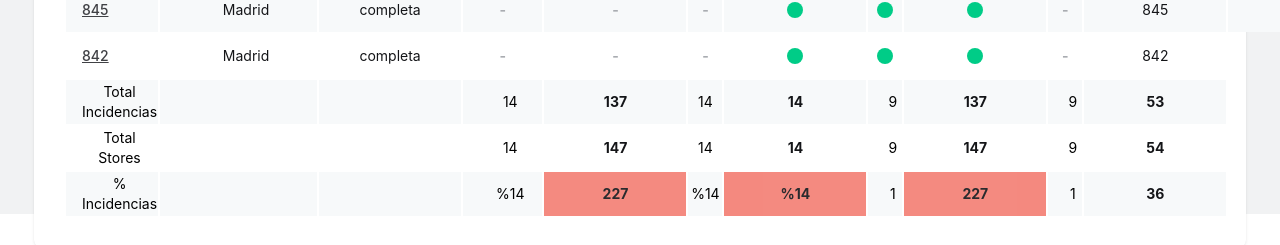
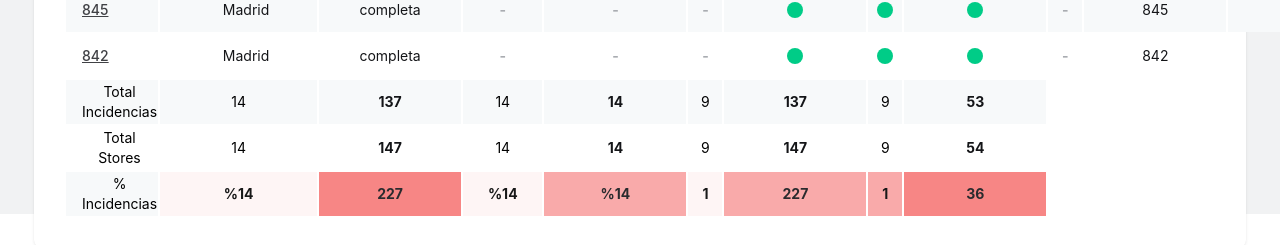
Before and after one commit to kiupets/dashboard, a React (Create React App) app: page / in a window 1280 px wide. Shown: the part 616-861 px from the top of the page. Built offline with nearby package versions, Linux system fonts and the light colour scheme.

Commit message:
colores inferiores

```diff
--- a/src/components/Table/Table.jsx
+++ b/src/components/Table/Table.jsx
@@ -7,7 +7,7 @@ export const Table = () => {
   return (
     <table className="table">
       <thead>
-        <TableRow style={{width:"100%"}}>
+        <TableRow style={{ width: "100%" }}>
           {index.map((header, i) => (
             <TableHeader key={i}>
               <Span
@@ -82,7 +82,7 @@ export const Table = () => {
               />
             </TableData>
             <TableData>
-              <Span className="span-info" label={`${item.id}€`}/>
+              <Span className="span-info" label={`${item.id}€`} />
             </TableData>
           </TableRow>
         ))}
@@ -96,64 +96,64 @@ export const Table = () => {
                 label={item.name}
               />
             </TableData>
-            <TableData
+            {/* <TableData
               className="table-index"
               style={{ width: "100%" }}
             ></TableData>
             <TableData
               className="table-index"
               style={{ width: "100%" }}
-            ></TableData>
-            <TableData className="table-index" style={{ width: "100%" }}>
+            ></TableData> */}
+            <TableData className={item?.dot1 ? item.dot1 : ""} style={{ width: "100%", }}>
               <Span
                 className=""
                 style={{ cursor: "pointer" }}
                 label={item.number}
               />
             </TableData>
-            <TableData className={item?.dot ? item.dot : ""}>
+            <TableData className={item?.dot2 ? item.dot2 : ""}>
               <Span
                 className="span-info"
                 style={{ fontWeight: "bold" }}
                 label={item.id}
               />
             </TableData>
-            <TableData className={item?.dot ? item.dot1 : ""} style={{width:"100%"}}>
+            <TableData className={item?.dot1 ? item.dot1 : ""} style={{ width: "100%" }}>
 
               <Span
                 style={{ cursor: "pointer" }}
                 label={item.number}
               />
             </TableData>
-            <TableData className={item?.dot ? item.dot : ""}>
+            <TableData className={item?.dot3 ? item.dot3 : ""}>
               <Span
                 className="span-info"
                 style={{ fontWeight: "bold" }}
                 label={item.number}
               />
             </TableData>
-            <TableData className="table-index" style={{ width: "100%" }}>
+            <TableData className={item?.dot1 ? item.dot1 : ""} style={{ width: "100%" }}>
               <Span
                 className=""
                 style={{ cursor: "pointer" }}
                 label={item.number4}
               />
             </TableData>
-            <TableData className={item?.dot ? item.dot : ""}>
+            <TableData className={item?.dot3 ? item.dot3 : ""}>
               <Span
                 className="span-info"
                 style={{ fontWeight: "bold" }}
                 label={item.id}
               />
             </TableData>
-            <TableData className="table-index" style={{ width: "100%" }}>
+            <TableData className={item?.dot3 ? item.dot3 : ""} style={{ width: "100%" }}>
               <Span
                 className=""
                 style={{ cursor: "pointer" }}
                 label={item.number4}
               />
             </TableData>
-            <TableData className={item?.dot1 ? item.dot1 : ""}>
+            <TableData className={item?.dot2 ? item.dot2 : ""}>
               <Span
                 className="span-info"
                 style={{ fontWeight: "bold" }}
--- a/src/components/shared/TableData/TableData.css
+++ b/src/components/shared/TableData/TableData.css
@@ -5,32 +5,66 @@
   text-align: center;
   width: 120px;
 }
-.table-index{
+
+.table-index {
   padding-left: 16px;
 }
 
+
+
+
+.rojo-claro-inferior {
+  background-color: #FFF5F5 !important;
+  font-weight: bold;
+  opacity: 0.9;
+}
+
+.rojo-inferior {
+  background-color: #F87A79 !important;
+  font-weight: bold;
+  opacity: 0.9;
+}
+
+.rojo-medio-inferior {
+  background-color: #FAA2A2 !important;
+  font-weight: bold;
+  opacity: 0.9;
+}
+
+
 .orange {
-  background-color: #fdc56a !important;
+  background-color: #FDB845 !important;
   font-weight: bold;
-   opacity: 0.9;
+  opacity: 0.9;
 }
+
 .green {
-  background-color: #6bc183 !important;
+  background-color: #34B96A !important;
   font-weight: bold;
-   opacity: 0.9;
+  opacity: 0.9;
 }
+
 .light-green {
-  background-color: #cccd70 !important;
+  background-color: #7CBF5C !important;
   font-weight: bold;
-   opacity: 0.9;
+  opacity: 0.9;
 }
+
+.dark-green {
+  background-color: #0F7F3F !important;
+  font-weight: bold;
+  opacity: 0.9;
+}
+
 .red {
-  background-color: #f47e73 !important;
+
+  background-color: #F25A5A !important;
   font-weight: bold;
-   opacity: 0.9;
+  opacity: 0.9;
 }
+
 .yellow {
-  background-color: #fdc56a !important;
+  background-color: #FDB845 !important;
   font-weight: bold;
   opacity: 0.9;
 
--- a/src/data.js
+++ b/src/data.js
@@ -122,10 +122,10 @@ export const index = [
 export const info2 = [
   {
     id: 137,
-    number:14,
-    number2:53,
-    number3:81,
-    number4:9,
+    number: 14,
+    number2: 53,
+    number3: 81,
+    number4: 9,
     tipo: "completa",
     ciudad: "Madrid",
     index: "Prueba",
@@ -134,10 +134,10 @@ export const info2 = [
   },
   {
     id: 147,
-    number:14,
-    number2:54,
-    number3:8,
-    number4:9,
+    number: 14,
+    number2: 54,
+    number3: 8,
+    number4: 9,
     tipo: "completa",
     ciudad: "Madrid",
     index: "Prueba",
@@ -145,14 +145,18 @@ export const info2 = [
     color: "#F25A5A",
   },
   {
-    dot: "red",
-    dot1: "pink",
-    dot2: "red",
+    dot: "rojo-vertical",
+    dot1: "rojo-claro-inferior",
+    dot2: "rojo-inferior",
+    dot3: "rojo-medio-inferior",
+    dot4: "#FCF3F3",
+    dot5: "#F7A8A8",
+    dot6: "#F87A79",
     id: 227,
-    number:'%14',
-    number2:36,
-    number3:8,
-    number4:1,
+    number: '%14',
+    number2: 36,
+    number3: 8,
+    number4: 1,
     tipo: "completa",
     ciudad: "Madrid",
     index: "Prueba",
```
